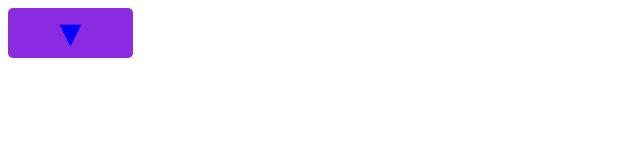
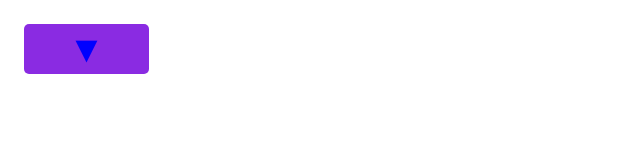
Before and after one commit to iloveMonday/odin-dropdown, a website built with webpack: page index.html in a window 1280 px wide. Shown: the whole page, without its empty margins (0-640 px from the left). Built offline with nearby package versions, Linux system fonts and the light colour scheme.

Commit message:
finish up css

```diff
--- a/src/style.css
+++ b/src/style.css
@@ -1,5 +1,7 @@
 body {
   font-family: Arial, Helvetica, sans-serif;
+  min-height: 100vh;
+  padding: 1em;
 }
 
 .trigger {
```
